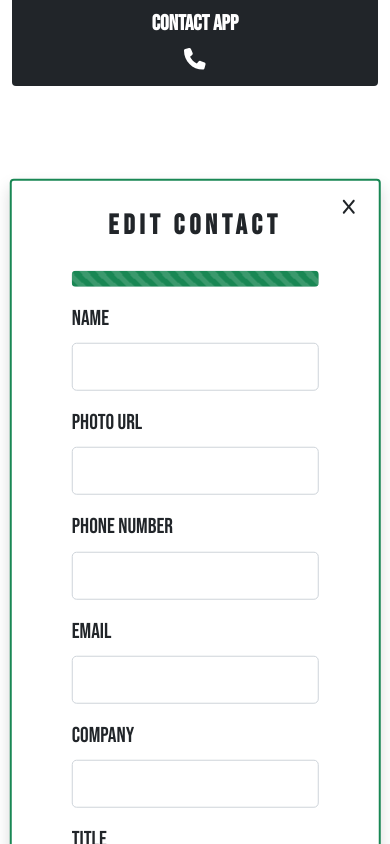
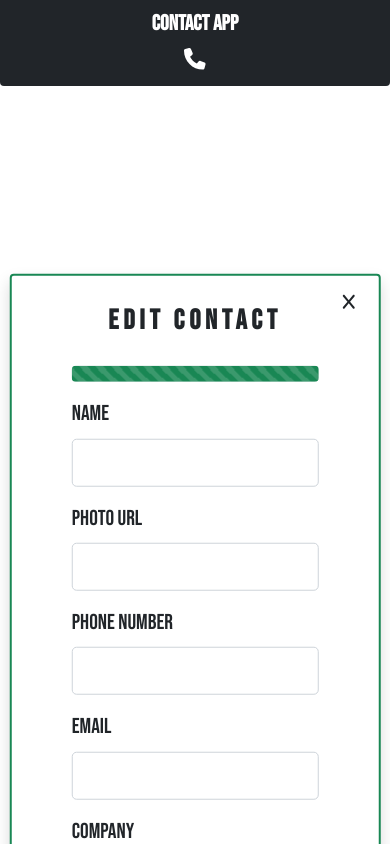
Before and after one commit to LifestreamX/contact-manager-front, a React (Create React App) app: page /edit/1 in a window 390 px wide. Shown: the top 844 px of the page. Built offline with nearby package versions, Linux system fonts and the light colour scheme; no server answers.

Commit message:
edited the edit page

```diff
--- a/src/App.js
+++ b/src/App.js
@@ -25,8 +25,9 @@ function App() {
   const [relationShipInfo, setRelationshipInfo] = useState([]);
 
   return (
+    <>
+      <NavBar />
       <Container className='app-wrapper'>
-      <NavBar />
         <Routes>
           <Route
             path={'/'}
@@ -95,6 +96,7 @@ function App() {
           />
         </Routes>
       </Container>
+    </>
   );
 }
 
--- a/src/index.css
+++ b/src/index.css
@@ -5,10 +5,10 @@
   font-family: 'Bebas Neue', cursive;
 }
 
-/* .nav-info{
-  width: 50%;
-
-} */
+body {
+  box-sizing: border-box;
+  width: 100%;
+}
 
 /* NavBar Component */
 .nav-info:hover {
@@ -70,17 +70,13 @@ input[type='number']::-webkit-outer-spin-button {
 /* Edit contact page */
 
 .edit-contact-wrapper {
-  margin-top: 10px !important;
   position: absolute;
-
-  top: 50%;
+  top: -300px;
+  height: 150vh;
 }
 
-.edit-contact-photo {
-  height: 300px;
-  margin-left: 50px;
-  border-radius: 50px;
-  /* position: relative; */
+#edit-contact {
+  width: 70% !important;
 }
 
 /* Delete Modal */
@@ -100,6 +96,12 @@ input[type='number']::-webkit-outer-spin-button {
 }
 
 /* RESPONSIVE */
+
+@media screen and (max-width: 1025px) {
+  .edit-contact-wrapper {
+    top: -300px;
+  }
+}
 
 @media (max-width: 768px) {
   .contact-list-section {
@@ -136,9 +138,12 @@ input[type='number']::-webkit-outer-spin-button {
 
   /* Edit contact */
 
+  .edit-contact-wrapper {
+    top: -120px !important;
+  }
+
   #edit-contact {
     width: 95% !important;
-    top: 200px !important;
   }
 
   .edit-contact-photo {
@@ -185,4 +190,14 @@ input[type='number']::-webkit-outer-spin-button {
   .card-body {
     width: 100% !important;
   }
+
+  .edit-contact-wrapper {
+    top: 10% !important;
+  }
 }
+
+@media screen and (max-width: 350px) {
+  .edit-contact-wrapper {
+    top: 25% !important;
+  }
+}
--- a/src/pages/EditContact.js
+++ b/src/pages/EditContact.js
@@ -137,10 +137,10 @@ const EditContact = ({
       ) : (
         <Container
           id='edit'
-          className=' d-flex edit-contact-wrapper mt-5 w-100  '
+          className=' d-flex edit-contact-wrapper mt-5 w-100 '
         >
           <Row
-            className='position-absolute top-50 start-50 translate-middle border border-success border border-2 rounded shadow bg-body rounded position-relative  d-flex flex-column w-50 pb-5 px-5'
+            className='position-absolute top-50 start-50 translate-middle border border-success border border-2 rounded shadow bg-body rounded position-relative  d-flex flex-column w-50  pb-5 px-5'
             id='edit-contact'
           >
             <Col>
```
Lines whose indentation alone changed are shown as unchanged.
